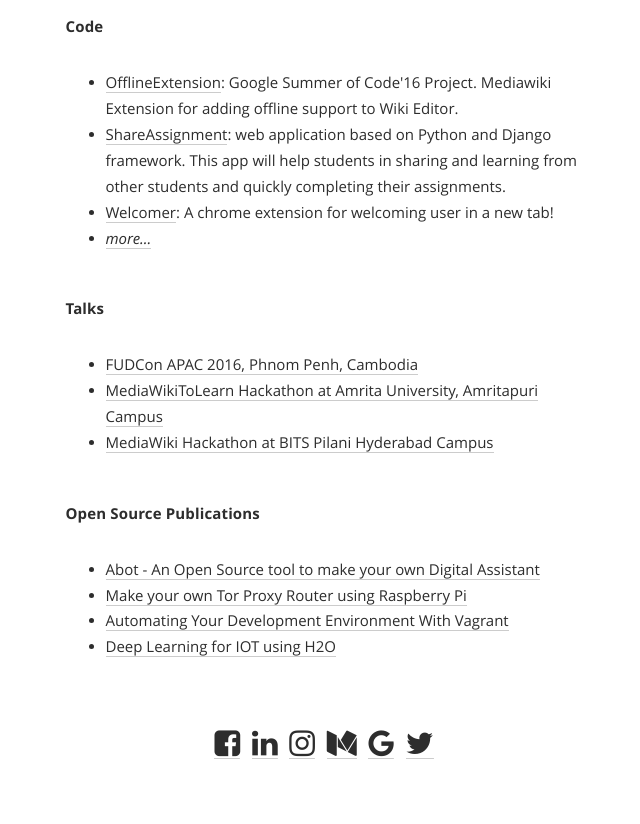
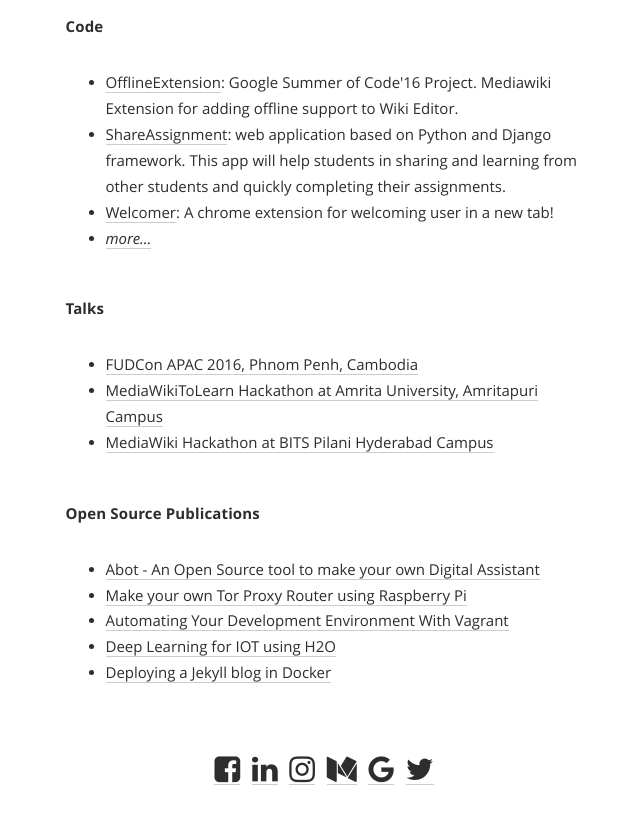
Before and after one commit to Srijancse-zz/Srijancse.github.io, a Jekyll site: the page built from index.html, in a window 1280 px wide and 900 px high, scrolled down 722 px. Shown: the top 824 px of the window, without its empty margins (312-952 px from the left). Built offline with Jekyll 4.4.1, drawn with Linux system fonts in a browser that asks for light colours; nearby versions of some CDN libraries; some web fonts are replaced; some of the changed lines change nothing that is shown.

Commit message:
Updated with a new publication

```diff
--- a/_includes/head.html
+++ b/_includes/head.html
@@ -5,7 +5,17 @@
         if ((host === window.location.host) && (window.location.protocol === 'http:')) {
             window.location.protocol = 'https'; // without ':' for firefox compatibility
         }
-    </script>
+    </script> <!-- Hotjar Tracking Code for www.srijanagarwal.me -->
+<script>
+    (function(h,o,t,j,a,r){
+        h.hj=h.hj||function(){(h.hj.q=h.hj.q||[]).push(arguments)};
+        h._hjSettings={hjid:358329,hjsv:5};
+        a=o.getElementsByTagName('head')[0];
+        r=o.createElement('script');r.async=1;
+        r.src=t+h._hjSettings.hjid+j+h._hjSettings.hjsv;
+        a.appendChild(r);
+    })(window,document,'//static.hotjar.com/c/hotjar-','.js?sv=');
+</script>
     <!-- styles -->
     <link rel="stylesheet" href="{{ " /css/main.css " | prepend: site.baseurl }}">
     <link href='https://fonts.googleapis.com/css?family=Inconsolata:400,700|Lato:400,400italic,700,700italic' rel='stylesheet' type='text/css'>
--- a/_includes/scripts.html
+++ b/_includes/scripts.html
@@ -17,4 +17,14 @@
         ga('create', GOOGLE_ANALYTICS_TRACKING_ID, 'auto');
         ga('send', 'pageview');
     })();
+</script> <!-- Hotjar Tracking Code for www.srijanagarwal.me -->
+<script>
+    (function(h,o,t,j,a,r){
+        h.hj=h.hj||function(){(h.hj.q=h.hj.q||[]).push(arguments)};
+        h._hjSettings={hjid:358329,hjsv:5};
+        a=o.getElementsByTagName('head')[0];
+        r=o.createElement('script');r.async=1;
+        r.src=t+h._hjSettings.hjid+j+h._hjSettings.hjsv;
+        a.appendChild(r);
+    })(window,document,'//static.hotjar.com/c/hotjar-','.js?sv=');
 </script>
--- a/index.html
+++ b/index.html
@@ -12,7 +12,7 @@
 </p>
 </div>
     <p>I'm on Twitter <a class="underline-link" href="https://twitter.com/{{site.twitter_username}}">@{{site.twitter_username}}</a> and GitHub <a class="underline-link" href="https://github.com/{{site.github_username}}">@{{site.github_username}}</a>. You can also email me at <a href="mailto:{{site.email}}">{{site.email}}</a>. My public key is <a href="https://keybase.io/srijancse"><tt>2416 141C BCC1 397B</tt></a>.</p>
-    <p>My interests are Open Source, Web Applications, Machine Learning, Big Data and Cryptography. I mostly code in JavaScript and PHP. Check out my <a href="/pdfs/SrijanResume3.pdf">resume</a>!</p>
+    <p>My interests are Open Source, Web Applications, Machine Learning, Big Data and Cryptography. I mostly code in JavaScript and PHP. Check out my <a href="/pdfs/SrijanResume.pdf">resume</a>!</p>
     <h1 id="writing"><a href="/writing/">Writing</a></h1>
     <ul>
         <li><a href="/writing/contribute-to-open-source/">How to start contributing to Open Source and crack Google Summer of Code?</a></li>
@@ -40,6 +40,7 @@
       <li><a href="pdfs/raspberrypi.pdf"> Make your own Tor Proxy Router using Raspberry Pi </a> </li>
       <li><a href="pdfs/Vagrant.pdf"> Automating Your Development Environment With Vagrant </a> </li>
       <li><a href="pdfs/h2o.pdf"> Deep Learning for IOT using H2O </a> </li>
+      <li><a href="pdfs/Jekyll.pdf"> Deploying a Jekyll blog  in Docker </a> </li>
     </ul>
 </section>
   <br><br><center>
```
Also changed, not shown: 14 other files.
